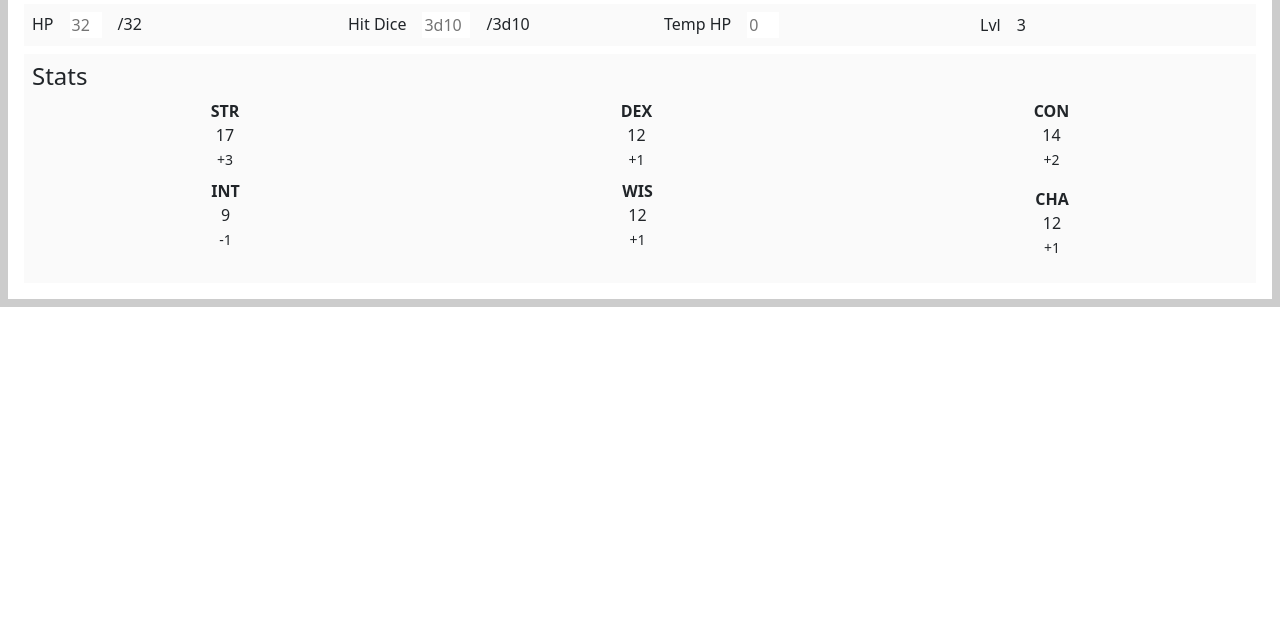
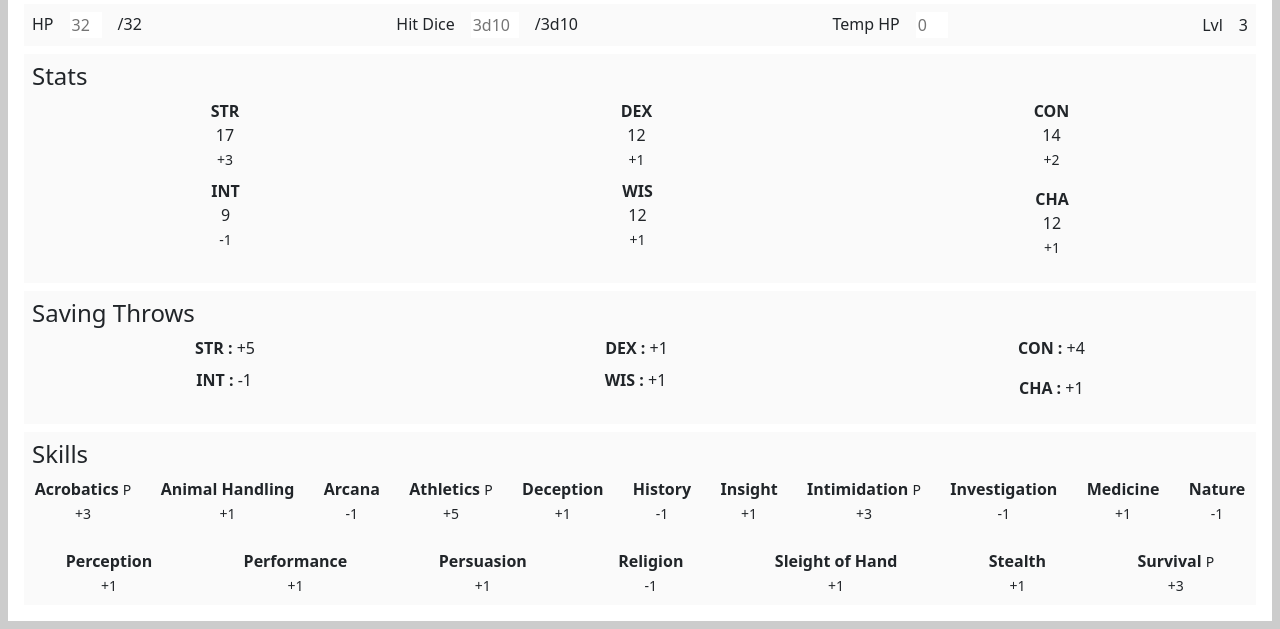
Before and after one commit to Arpa-exe/dnd-viewer, a website built with webpack: page index.html in a window 1280 px wide. Shown: the part 194-823 px from the top of the page. Before the commit the page ends 800 px from the top, so only its background shows below. Built offline with nearby package versions, Linux system fonts and the light colour scheme; files whose address does not match are found by name.

Commit message:
skills ali

```diff
--- a/index.html
+++ b/index.html
@@ -57,28 +57,28 @@
         <h2>Guyhaum</h2>
       </div>
       <div class="m-0 w-100">
-        <div class="d-flex flex-row gap-5 align-items-center m-2 p-2" style="background-color: #fafafa">
-          <div class="d-flex flex-row gap-3 justify-content-start w-100">
+        <div class="d-flex flex-wrap gap-3 align-items-center justify-content-between m-2 p-2" style="background-color: #fafafa">
+          <div class="d-flex flex-row gap-3 justify-content-start">
             <p class="text-nowrap m-0">HP</p>
             <label style="width: 2rem">
               <input class="border-0 w-100" placeholder="32">
             </label>
             <p class="m-0">/32</p>
           </div>
-          <div class="d-flex flex-row gap-3 justify-content-start w-100">
+          <div class="d-flex flex-row gap-3 justify-content-start">
             <p class="text-nowrap m-0">Hit Dice</p>
             <label style="width: 3rem">
               <input class="border-0 w-100" placeholder="3d10">
             </label>
             <p class="m-0">/3d10</p>
           </div>
-          <div class="d-flex flex-row gap-3 justify-content-start w-100">
+          <div class="d-flex flex-row gap-3 justify-content-start">
             <p class="text-nowrap m-0">Temp HP</p>
             <label style="width: 2rem">
               <input class="border-0 w-100" placeholder="0">
             </label>
           </div>
-          <div class="d-flex flex-row gap-3 justify-content-start w-100">
+          <div class="d-flex flex-row gap-3 justify-content-start">
             <p class="text-nowrap m-0">Lvl</p>
             <p class="m-0">3</p>
           </div>
@@ -121,6 +121,108 @@
           </div>
         </div>
       </div>
+      <div class="p-2 m-2" style="background-color: #fafafa">
+        <h4>Saving Throws</h4>
+        <div class="d-flex gap-4 justify-content-around">
+          <div class="d-flex flex-column align-items-center">
+            <p class="font-weight-bold m-0"><strong>STR : </strong>+5</p>
+          </div>
+          <div class="d-flex flex-column align-items-center">
+            <p class="font-weight-bold m-0"><strong>DEX : </strong>+1</p>
+          </div>
+          <div class="d-flex flex-column align-items-center">
+            <p class="font-weight-bold m-0"><strong>CON : </strong>+4</p>
+          </div>
+        </div>
+        <div class="d-flex gap-4 justify-content-around py-2">
+          <div class="d-flex flex-column align-items-center">
+            <p class="font-weight-bold m-0"><strong>INT : </strong>-1</p>
+          </div>
+          <div class="d-flex flex-column align-items-center">
+            <p class="font-weight-bold m-0"><strong>WIS : </strong>+1</p>
+          </div>
+          <div class="d-flex flex-column align-items-center py-2">
+            <p class="font-weight-bold m-0"><strong>CHA : </strong>+1</p>
+          </div>
+        </div>
+      </div>
+      <div class="p-2 m-2" style="background-color: #fafafa">
+        <h4>Skills</h4>
+        <div class="d-flex flex-wrap gap-4 justify-content-around">
+          <div class="d-flex flex-column align-items-center">
+            <p class="m-0 text-nowrap"><strong>Acrobatics</strong> <small>P</small></p>
+            <p class="m-0"><small>+3</small></p>
+          </div>
+          <div class="d-flex flex-column align-items-center">
+            <p class="m-0 text-nowrap"><strong>Animal Handling</strong></p>
+            <p class="m-0"><small>+1</small></p>
+          </div>
+          <div class="d-flex flex-column align-items-center">
+            <p class="m-0 text-nowrap"><strong>Arcana</strong></p>
+            <p class="m-0"><small>-1</small></p>
+          </div>
+          <div class="d-flex flex-column align-items-center">
+            <p class="m-0 text-nowrap"><strong>Athletics</strong> <small>P</small></p>
+            <p class="m-0"><small>+5</small></p>
+          </div>
+          <div class="d-flex flex-column align-items-center">
+            <p class="m-0 text-nowrap"><strong>Deception</strong></p>
+            <p class="m-0"><small>+1</small></p>
+          </div>
+          <div class="d-flex flex-column align-items-center">
+            <p class="m-0 text-nowrap"><strong>History</strong></p>
+            <p class="m-0"><small>-1</small></p>
+          </div>
+          <div class="d-flex flex-column align-items-center">
+            <p class="m-0 text-nowrap"><strong>Insight</strong></p>
+            <p class="m-0"><small>+1</small></p>
+          </div>
+          <div class="d-flex flex-column align-items-center">
+            <p class="m-0 text-nowrap"><strong>Intimidation</strong> <small>P</small></p>
+            <p class="m-0"><small>+3</small></p>
+          </div>
+          <div class="d-flex flex-column align-items-center">
+            <p class="m-0 text-nowrap"><strong>Investigation</strong></p>
+            <p class="m-0"><small>-1</small></p>
+          </div>
+          <div class="d-flex flex-column align-items-center">
+            <p class="m-0 text-nowrap"><strong>Medicine</strong></p>
+            <p class="m-0"><small>+1</small></p>
+          </div>
+          <div class="d-flex flex-column align-items-center">
+            <p class="m-0 text-nowrap"><strong>Nature</strong></p>
+            <p class="m-0"><small>-1</small></p>
+          </div>
+          <div class="d-flex flex-column align-items-center">
+            <p class="m-0 text-nowrap"><strong>Perception</strong></p>
+            <p class="m-0"><small>+1</small></p>
+          </div>
+          <div class="d-flex flex-column align-items-center">
+            <p class="m-0 text-nowrap"><strong>Performance</strong></p>
+            <p class="m-0"><small>+1</small></p>
+          </div>
+          <div class="d-flex flex-column align-items-center">
+            <p class="m-0 text-nowrap"><strong>Persuasion</strong></p>
+            <p class="m-0"><small>+1</small></p>
+          </div>
+          <div class="d-flex flex-column align-items-center">
+            <p class="m-0 text-nowrap"><strong>Religion</strong></p>
+            <p class="m-0"><small>-1</small></p>
+          </div>
+          <div class="d-flex flex-column align-items-center">
+            <p class="m-0 text-nowrap"><strong>Sleight of Hand</strong></p>
+            <p class="m-0"><small>+1</small></p>
+          </div>
+          <div class="d-flex flex-column align-items-center">
+            <p class="m-0 text-nowrap"><strong>Stealth</strong></p>
+            <p class="m-0"><small>+1</small></p>
+          </div>
+          <div class="d-flex flex-column align-items-center">
+            <p class="m-0 text-nowrap"><strong>Survival</strong> <small>P</small></p>
+            <p class="m-0"><small>+3</small></p>
+          </div>
+        </div>
+      </div>
     </div>
   </div>
 </main>
```
